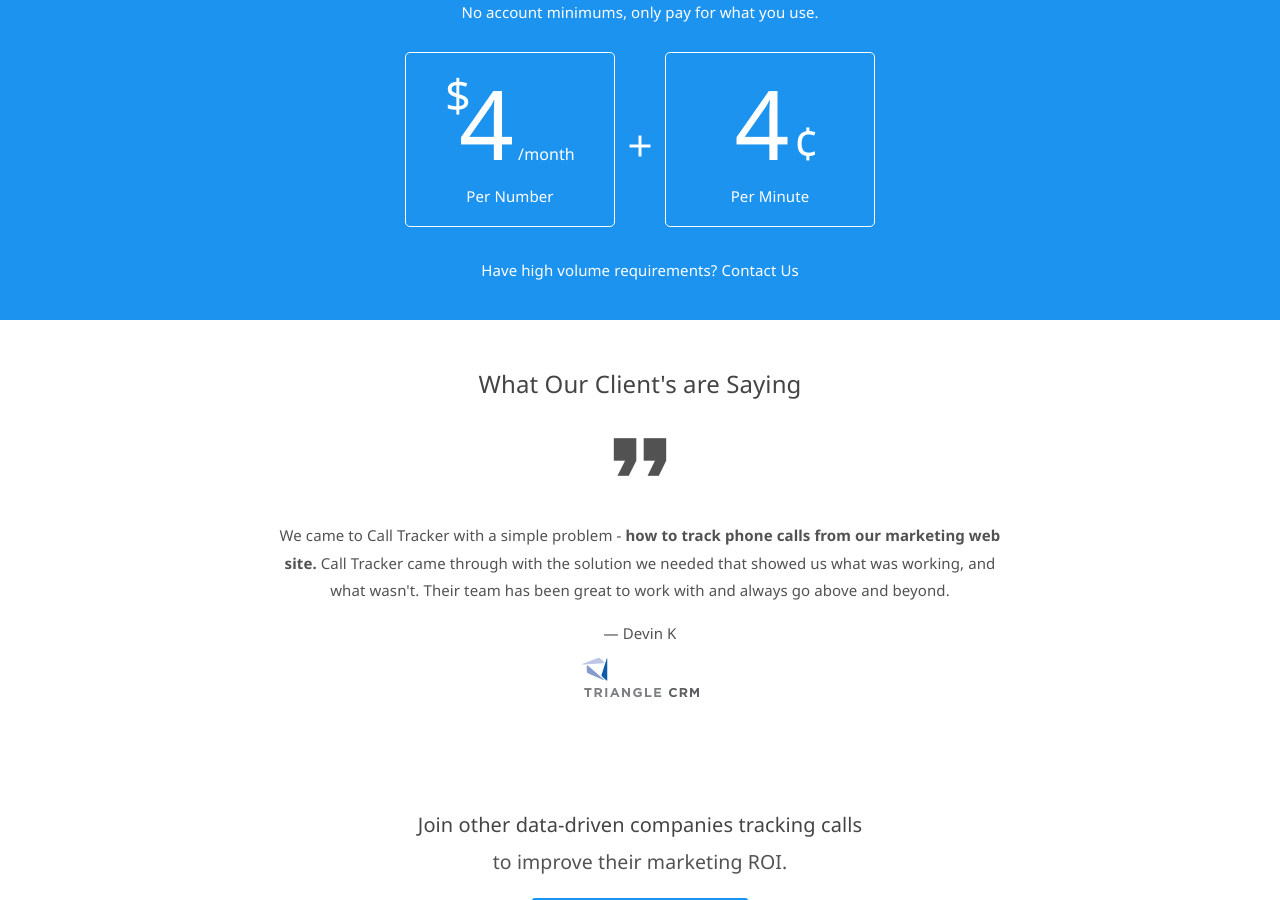
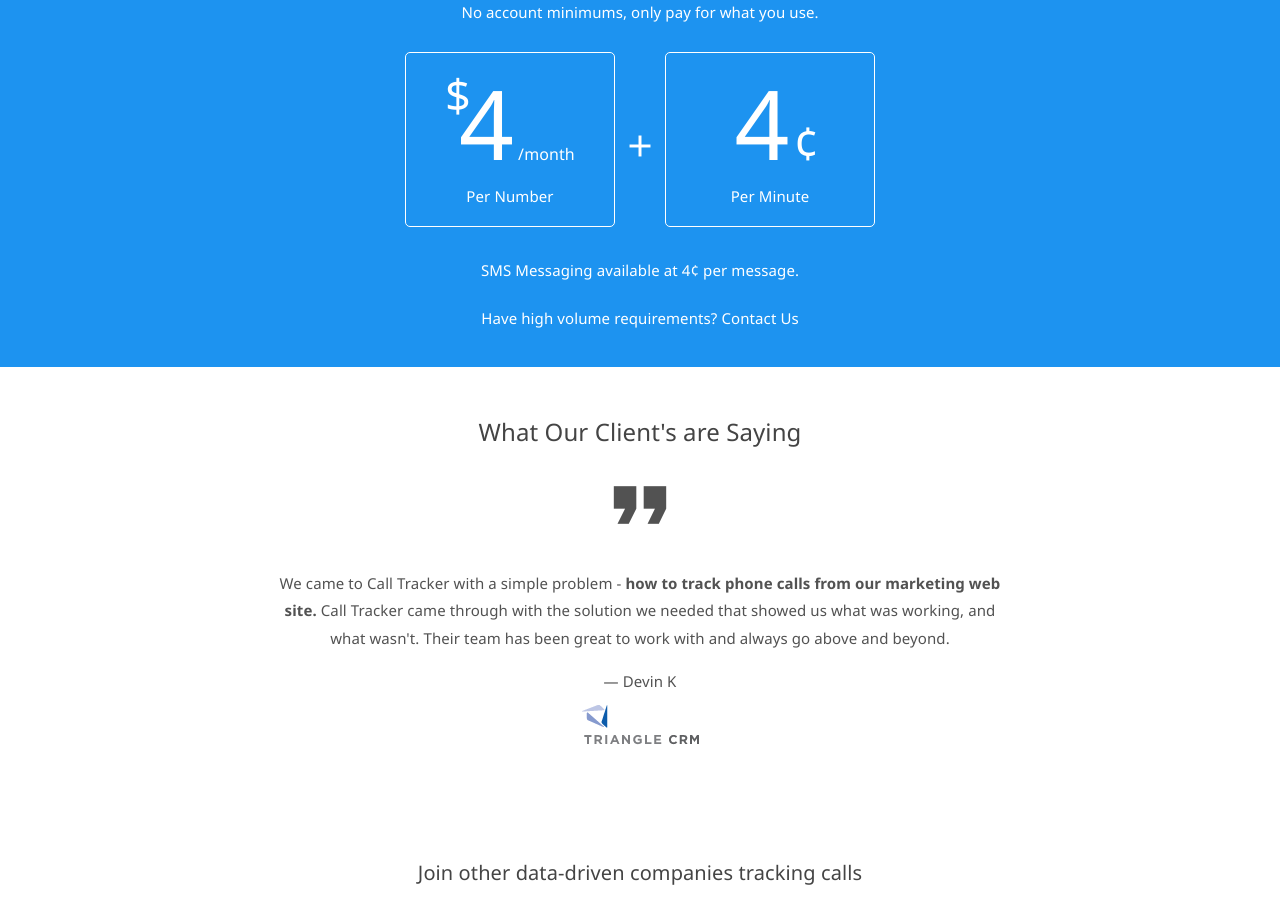
Before and after one commit to sumonst21/calltrackerio-site, a Jekyll site: the page built from index.html, in a window 1280 px wide and 900 px high, scrolled down 4014 px. Built offline with Jekyll 4.4.1, drawn with Linux system fonts in a browser that asks for light colours; a script that is not in the unit is left out.

Commit message:
add sms pricing rate

```diff
--- a/_includes/pricing-section.html
+++ b/_includes/pricing-section.html
@@ -13,7 +13,6 @@
 							<span class="month">/month</span>
 							<p class="price-interval">Per Number</p>
 						</div>
-
 					</div>
 					<div class="col-md-4 col-sm-4 col-xs-6 text-center">
 						<div class="price">
@@ -24,6 +23,7 @@
 
 					</div>
 				</div>
+				<p class="m-t-20">SMS Messaging available at 4&cent; per message.</p>
 				<p class="m-t-20">Have high volume requirements? <a href="/contact/">Contact Us</a></p>
 			</div>
 		</div>
```
Also changed, not shown: _features/white-label-for-agencies.md (line endings or trailing spaces).
